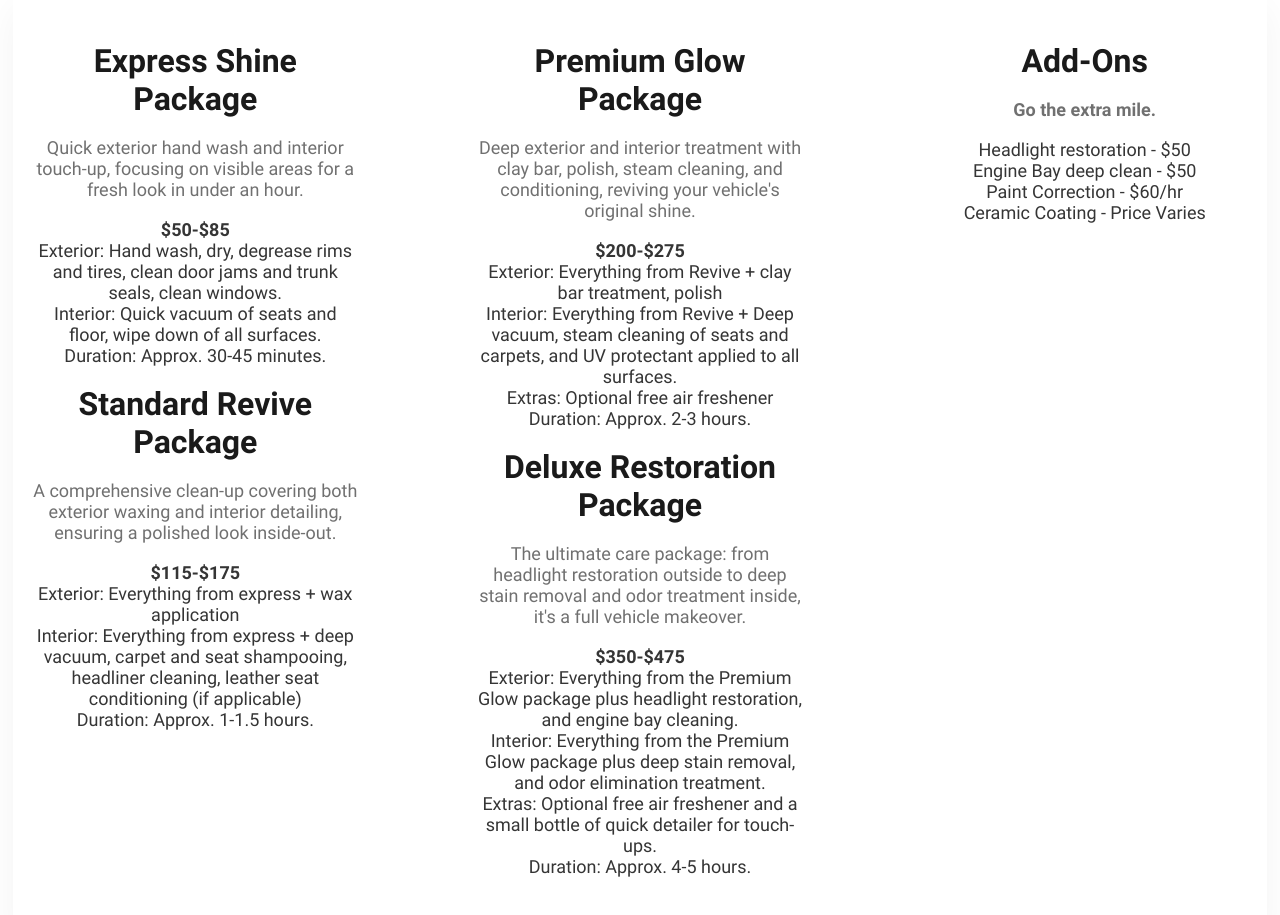
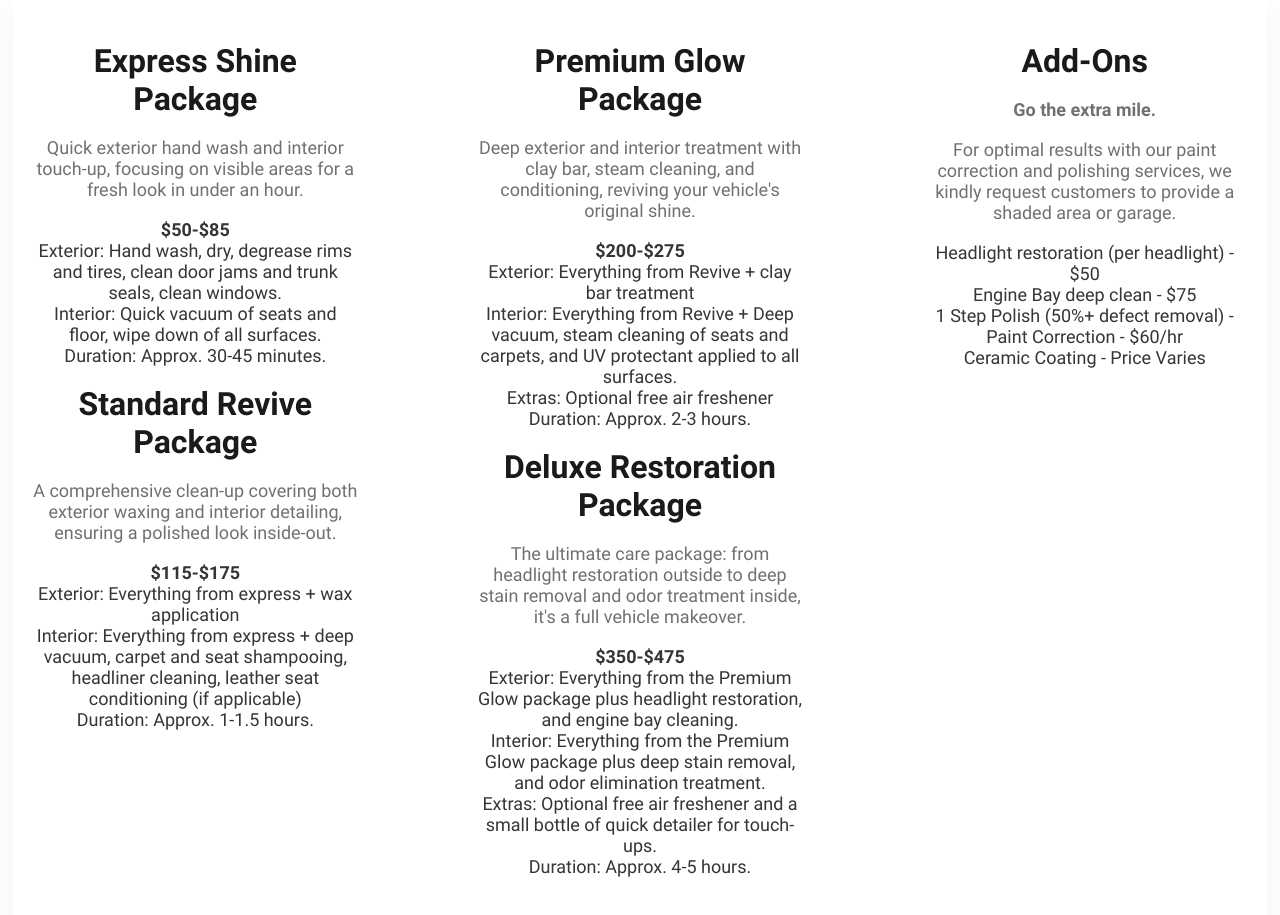
Before and after one commit to cameronkc/pixelgarage1, an Eleventy site: page src/content/pages/reviews.html in a window 1280 px wide. Shown: the part 860-1775 px from the top of the page. Built offline with nearby package versions, Linux system fonts and the light colour scheme; Eleventy itself is replaced by a stand-in of ours; files that its build step writes are made by us from their sources.

Commit message:
services

```diff
--- a/src/content/pages/reviews.html
+++ b/src/content/pages/reviews.html
@@ -89,10 +89,10 @@ eleventyNavigation:
                 <ul style="text-align: center; list-style: none;">
                     <h2>Premium Glow Package</h2>
                     <br>
-                    <p>Deep exterior and interior treatment with clay bar, polish, steam cleaning, and conditioning, reviving your vehicle's original shine.</p>
+                    <p>Deep exterior and interior treatment with clay bar, steam cleaning, and conditioning, reviving your vehicle's original shine.</p>
                     <br>
                     <li><Strong>$200-$275</Strong></li>
-                    <li>Exterior: Everything from Revive + clay bar treatment, polish</li>
+                    <li>Exterior: Everything from Revive + clay bar treatment</li>
                     <li>Interior: Everything from Revive + Deep vacuum, steam cleaning of seats and carpets, and UV protectant applied to all surfaces.</li>
                     <li>Extras: Optional free air freshener</li>
                     <li>Duration: Approx. 2-3 hours.</li>
@@ -118,8 +118,11 @@ eleventyNavigation:
                 <ul style="text-align: center; list-style: none;">
                     <p><Strong>Go the extra mile.</Strong></p>
                     <br>
-                    <li>Headlight restoration - $50</li>
-                    <li>Engine Bay deep clean - $50</li>
+                    <p>For optimal results with our paint correction and polishing services, we kindly request customers to provide a shaded area or garage.</p>
+                    <br>
+                    <li>Headlight restoration (per headlight) - $50</li>
+                    <li>Engine Bay deep clean - $75</li>
+                    <li>1 Step Polish (50%+ defect removal) - </li>
                     <li>Paint Correction - $60/hr</li>
                     <li>Ceramic Coating - Price Varies</li>
                 </ul>
```
